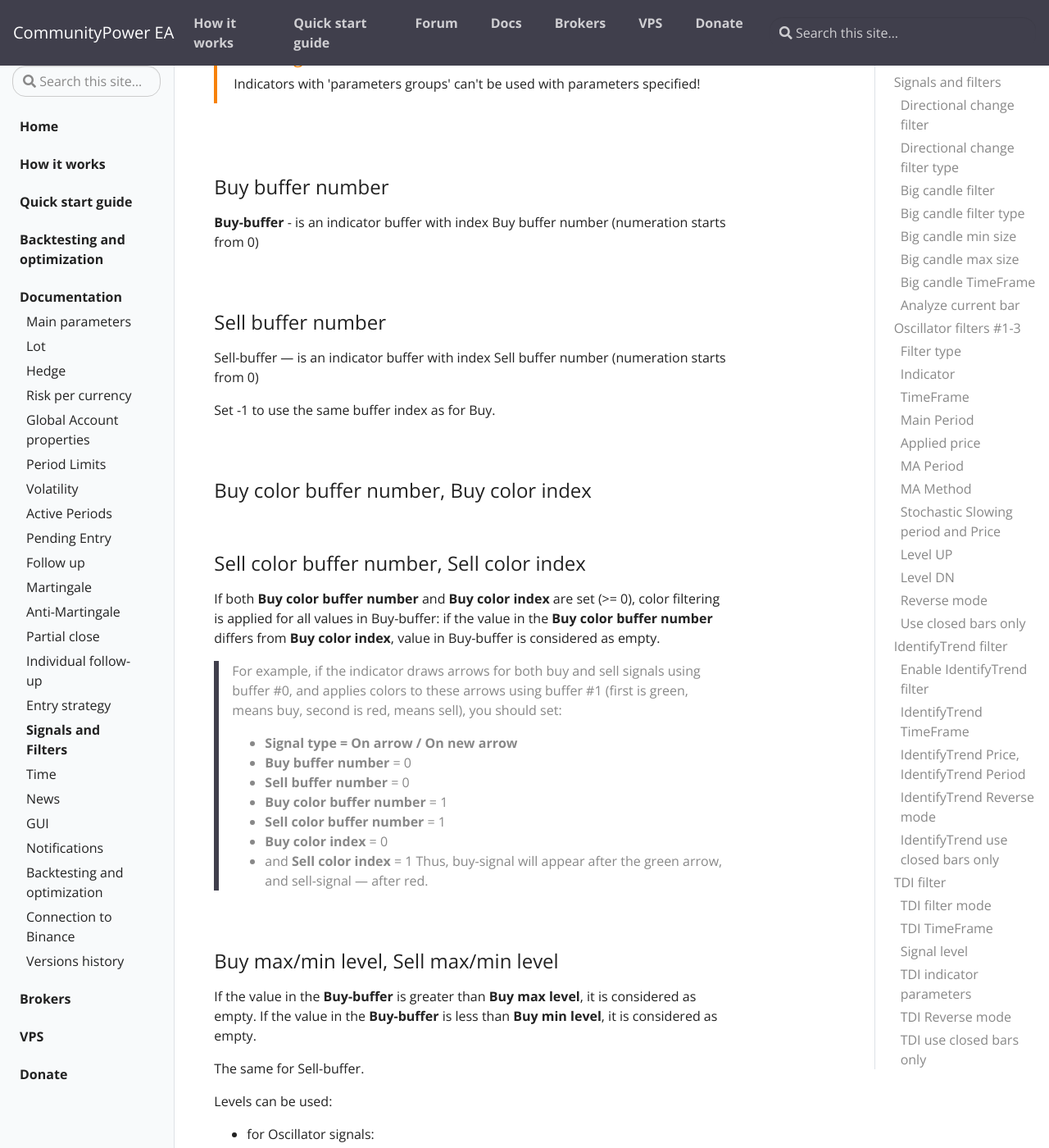
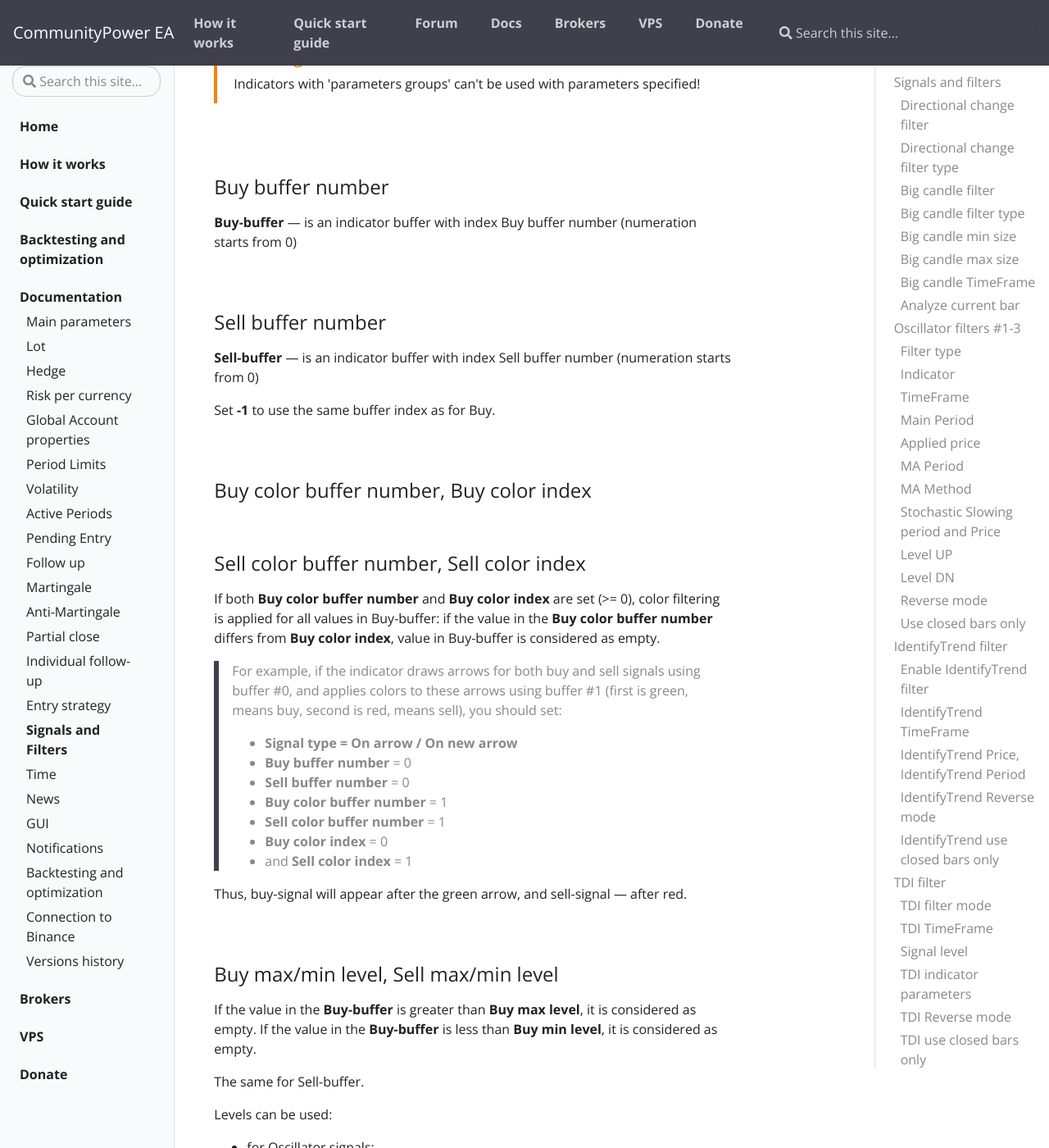
Before and after one commit to komposter/CommunityPowerEA.com, a Jekyll site: the page built from _docs/signals-and-filters.md, in a window 1280 px wide and 1400 px high, scrolled down 29477 px. Shown: the whole window at 82% size. Built offline with Jekyll 4.4.1, drawn with Linux system fonts in a browser that asks for light colours; some of the changed text lies outside the part shown.

Commit message:
Content change

```diff
--- a/_docs/signals-and-filters.md
+++ b/_docs/signals-and-filters.md
@@ -928,7 +928,7 @@
 
 Custom indicator signal type. Can be one of the following:
 * **Disabled**: custom indicator signal disabled.
-* **On arrow (non empty buffer)**:
+* **On arrow (non-empty buffer)**:
     * BUYs are allowed **on every bar** with some value in the Buy-buffer
     * SELLs are allowed **on every bar** with some value in the Sell-buffer
 
@@ -991,15 +991,15 @@
 
 ### Buy buffer number
 
-**Buy-buffer** - is an indicator buffer with index Buy buffer number (numeration starts from 0)
+**Buy-buffer** — is an indicator buffer with index Buy buffer number (numeration starts from 0)
 
 <br />
 
 ### Sell buffer number
 
-Sell-buffer — is an indicator buffer with index Sell buffer number (numeration starts from 0)
+**Sell-buffer** — is an indicator buffer with index Sell buffer number (numeration starts from 0)
 
-Set -1 to use the same buffer index as for Buy.
+Set **-1** to use the same buffer index as for Buy.
 
 <br />
 
@@ -1017,6 +1017,7 @@
 * **Sell color buffer number** = 1
 * **Buy color index** = 0
 * and **Sell color index** = 1
+
 Thus, buy-signal will appear after the green arrow, and sell-signal — after red.
 
 <br />
@@ -1030,11 +1031,11 @@
 
 Levels can be used:
 * for Oscillator signals:
-    * Stochastic in **On new arrow (non empty after empty)** mode with **Buy max** = 20 / **Sell min** = 80 will generate signals on Main line cross levels 80 (sell) and 20 (buy)
+    * Stochastic in **On new arrow (non-empty after empty)** mode with **Buy max** = 20 / **Sell min** = 80 will generate signals on Main line cross levels 80 (sell) and 20 (buy)
 * for Trend filter signals:
-    * MACD in **On arrow (non empty buffer)** mode with **Buy min** = 0 / **Sell max** = 0 will filter all buys below 0 line and all sells above 0 level.
+    * MACD in **On arrow (non-empty buffer)** mode with **Buy min** = 0 / **Sell max** = 0 will filter all buys below 0 line and all sells above 0 level.
 
-Set -999 to disable filtering by levels.
+Set **-999** to disable filtering by levels.
 
 <br />
 
@@ -1073,7 +1074,6 @@
 <br />
 
 # Spread Filter
-<br />
 
 ### Max current spread
 
```
